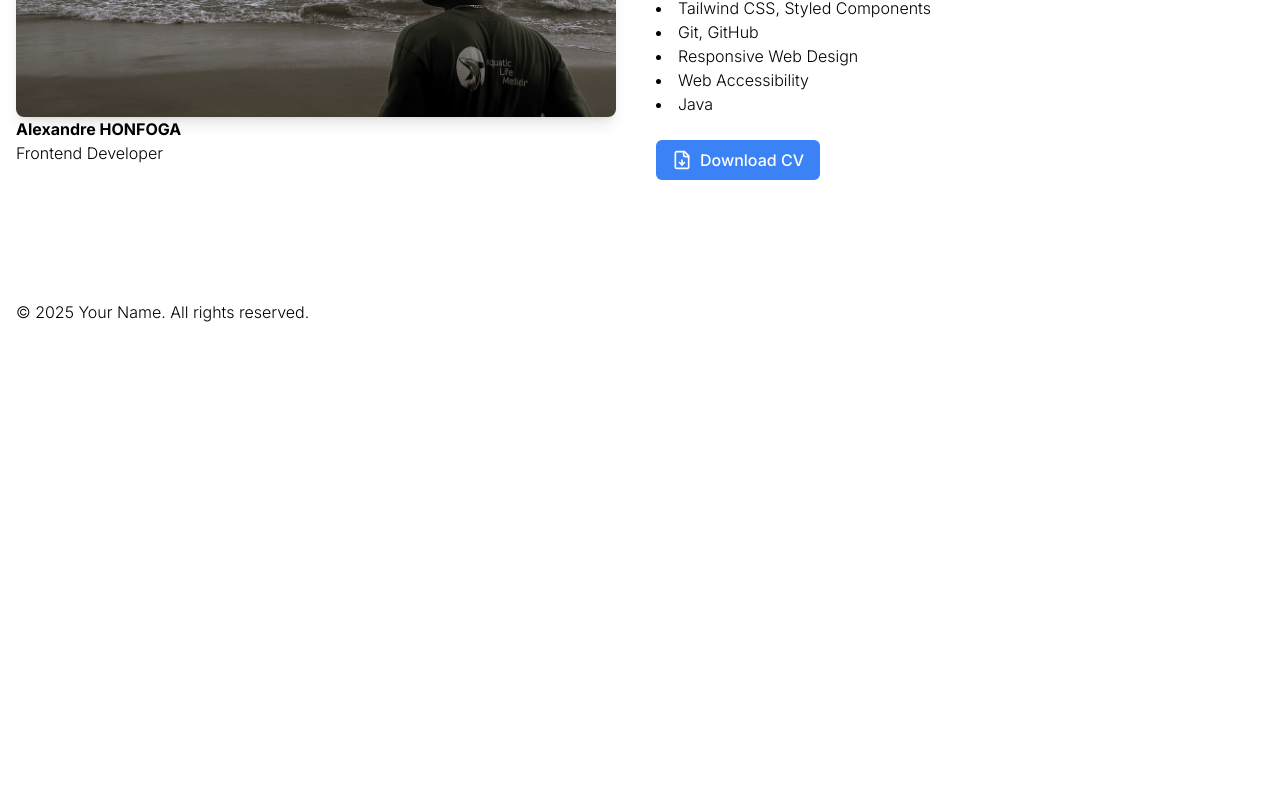
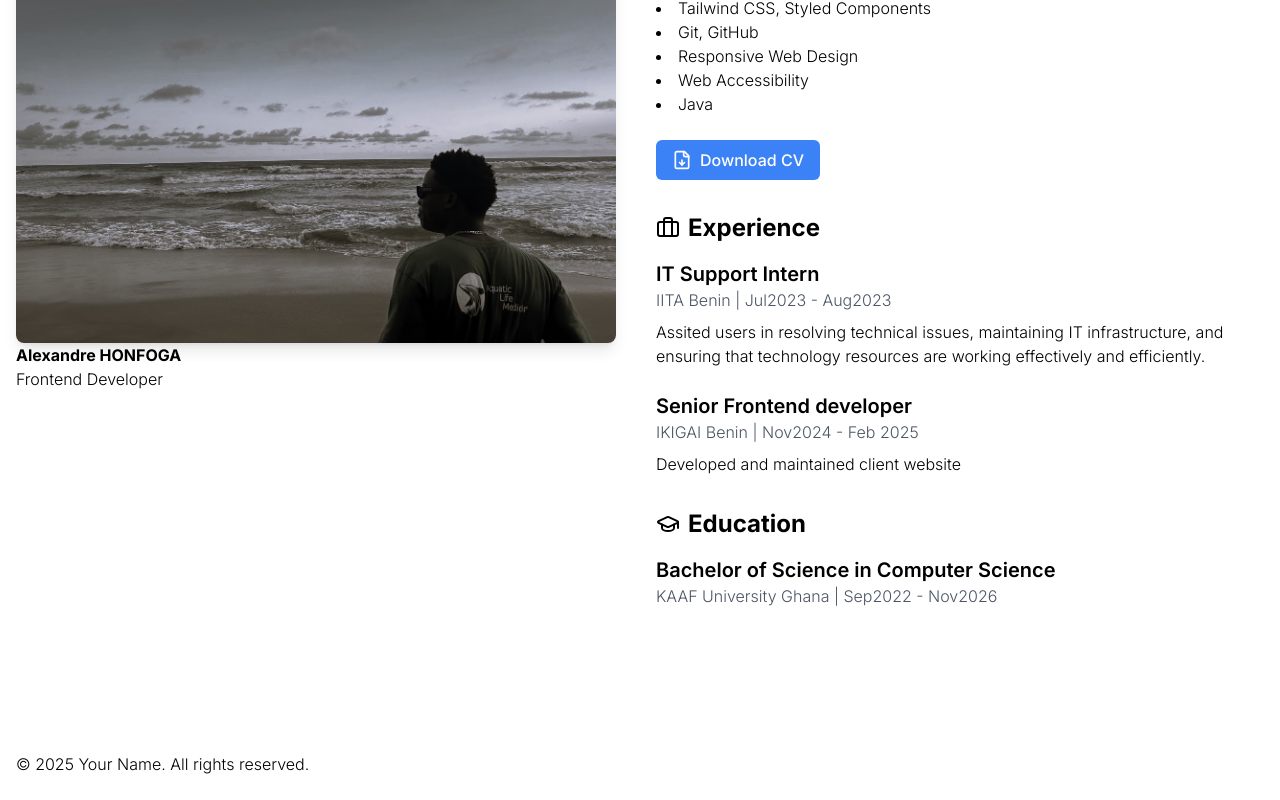
Before and after one commit to Beni-Alexandre/myPortfolio, a React (Vite) app: page /about in a window 1280 px wide. Shown: the part 528-1328 px from the top of the page. Before the commit the page ends 876 px from the top, so only its background shows below. Built offline with nearby package versions, Linux system fonts and the light colour scheme.

Commit message:
updated the about page

```diff
--- a/src/about.tsx
+++ b/src/about.tsx
@@ -1,6 +1,43 @@
-import { FileDown } from "lucide-react";
+import { FileDown, Briefcase, GraduationCap } from "lucide-react";
 import Header from "./components/Header";
 import Footer from "./components/Footer";
+
+interface Experience {
+  title: string;
+  company: string;
+  period: string;
+  description: string;
+}
+
+interface Education {
+  degree: string;
+  institution: string;
+  year: string;
+}
+
+const experiences: Experience[] = [
+  {
+    title: "IT Support Intern",
+    company: "IITA Benin",
+    period: "Jul2023 - Aug2023",
+    description:
+      "Assited users in resolving technical issues, maintaining IT infrastructure,  and ensuring that technology resources are working effectively and efficiently.",
+  },
+  {
+    title: " Senior Frontend developer",
+    company: "IKIGAI Benin",
+    period: "Nov2024 - Feb 2025",
+    description: "Developed and maintained client website",
+  },
+];
+
+const education: Education[] = [
+  {
+    degree: "Bachelor of Science in Computer Science ",
+    institution: "KAAF University Ghana",
+    year: "Sep2022 - Nov2026 ",
+  },
+];
 
 function About() {
   return (
@@ -58,6 +95,29 @@ function About() {
               <FileDown className="mr-2 h-5 w-5" />
               Download CV
             </a>
+            <h2 className="text-2xl font-bold mt-8 mb-4 flex items-center">
+              <Briefcase className="mr-2" /> Experience
+            </h2>
+            {experiences.map((exp, index) => (
+              <div key={index} className="mb-6">
+                <h3 className="text-xl font-semibold">{exp.title}</h3>
+                <p className="text-gray-600 dark:text-gray-400">
+                  {exp.company} | {exp.period}
+                </p>
+                <p className="mt-2">{exp.description}</p>
+              </div>
+            ))}
+            <h2 className="text-2xl font-bold mt-8 mb-4 flex items-center">
+              <GraduationCap className="mr-2" /> Education
+            </h2>
+            {education.map((edu, index) => (
+              <div key={index} className="mb-6">
+                <h3 className="text-xl font-semibold">{edu.degree}</h3>
+                <p className="text-gray-600 dark:text-gray-400">
+                  {edu.institution} | {edu.year}
+                </p>
+              </div>
+            ))}
           </div>
         </div>
       </div>
```
